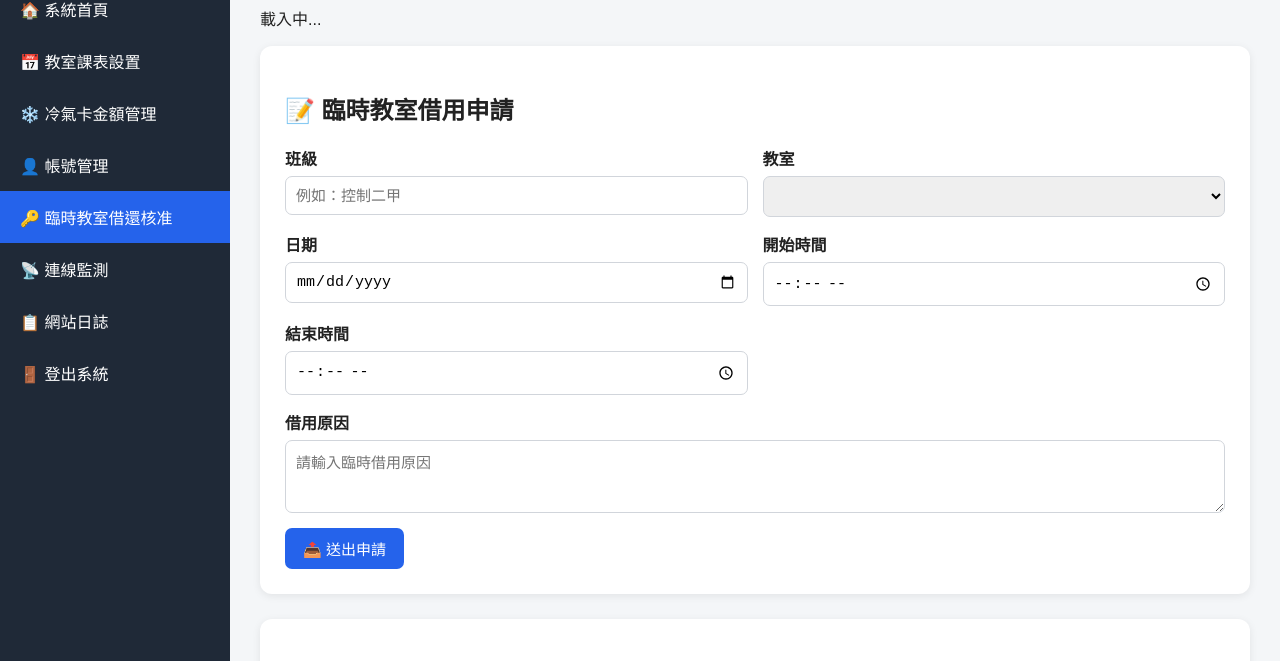
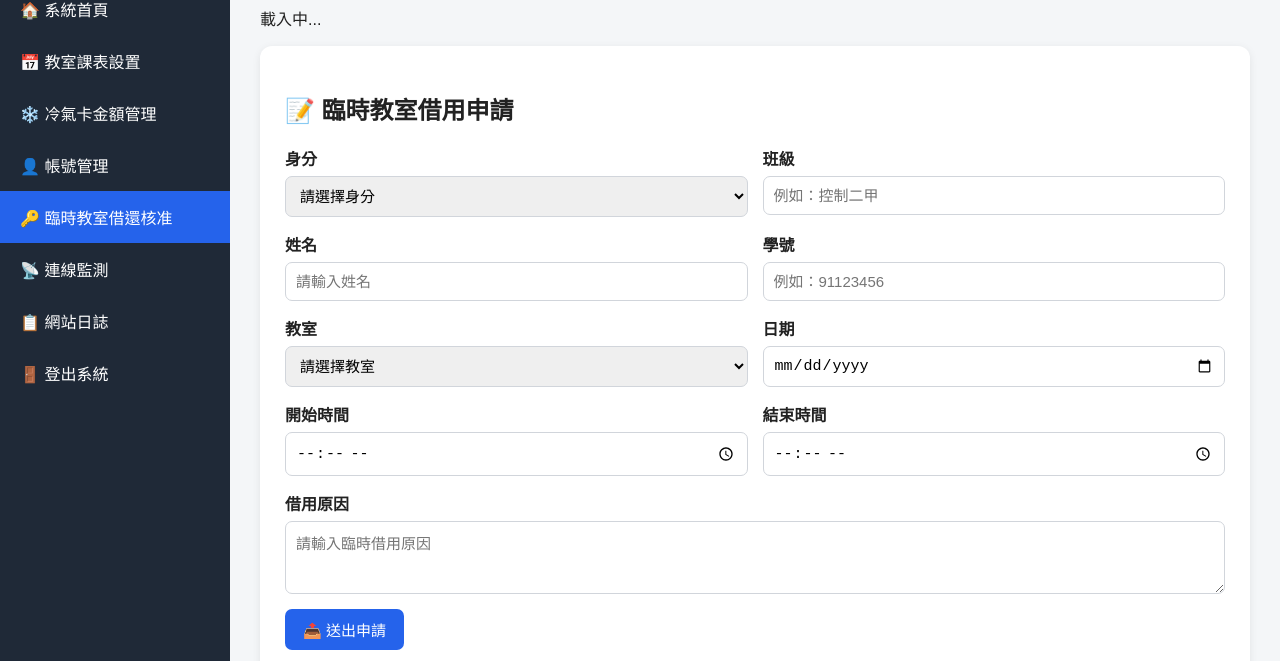
Before and after one commit to s1307110taivstpedutw-star/storage-system, a website: page public/temporary.html in a window 1280 px wide. Shown: the part 109-770 px from the top of the page. Drawn offline with Linux system fonts and the light colour scheme.

Commit message:
Update temporary.html

```diff
--- a/public/temporary.html
+++ b/public/temporary.html
@@ -30,52 +30,39 @@
       🔑 倉儲管理系統
     </div>
 
-    <a
-      class="menu"
-      href="/schedule.html">
+    <a class="menu" href="/schedule.html">
       🏠 系統首頁
     </a>
 
-    <a
-      class="menu"
-      href="/schedule.html">
+    <a class="menu" href="/schedule.html">
       📅 教室課表設置
     </a>
 
-    <a
-      class="menu"
-      href="#">
+    <a class="menu" href="#">
       ❄️ 冷氣卡金額管理
     </a>
 
-    <a
-      class="menu"
-      href="#">
+    <a class="menu" href="#">
       👤 帳號管理
     </a>
 
-    <a
-      class="menu active"
-      href="/temporary.html">
+    <a class="menu active" href="/temporary.html">
       🔑 臨時教室借還核准
     </a>
 
-    <a
-      class="menu"
-      href="#">
+    <a class="menu" href="#">
       📡 連線監測
     </a>
 
-    <a
-      class="menu"
-      href="#">
+    <a class="menu" href="#">
       📋 網站日誌
     </a>
 
     <a
       class="menu"
       href="#"
-      onclick="logout(); return false;">
+      onclick="logout(); return false;"
+    >
       🚪 登出系統
     </a>
 
@@ -109,6 +96,35 @@
 
       <div class="form-grid">
 
+        <!-- 身分 -->
+
+        <div>
+
+          <label for="identity">
+            身分
+          </label>
+
+          <select id="identity">
+
+            <option value="">
+              請選擇身分
+            </option>
+
+            <option value="teacher">
+              老師
+            </option>
+
+            <option value="student">
+              學生
+            </option>
+
+          </select>
+
+        </div>
+
+
+        <!-- 班級 -->
+
         <div>
 
           <label for="className">
@@ -124,6 +140,42 @@
         </div>
 
 
+        <!-- 姓名 -->
+
+        <div>
+
+          <label for="applicantName">
+            姓名
+          </label>
+
+          <input
+            id="applicantName"
+            type="text"
+            placeholder="請輸入姓名"
+          >
+
+        </div>
+
+
+        <!-- 學號 -->
+
+        <div>
+
+          <label for="studentId">
+            學號
+          </label>
+
+          <input
+            id="studentId"
+            type="text"
+            placeholder="例如：91123456"
+          >
+
+        </div>
+
+
+        <!-- 教室 -->
+
         <div>
 
           <label for="classroom">
@@ -131,10 +183,49 @@
           </label>
 
           <select id="classroom">
+
+            <option value="">
+              請選擇教室
+            </option>
+
+            <option value="1">
+              1 號教室
+            </option>
+
+            <option value="2">
+              2 號教室
+            </option>
+
+            <option value="3">
+              3 號教室
+            </option>
+
+            <option value="4">
+              4 號教室
+            </option>
+
+            <option value="5">
+              5 號教室
+            </option>
+
+            <option value="6">
+              6 號教室
+            </option>
+
+            <option value="7">
+              7 號教室
+            </option>
+
+            <option value="8">
+              8 號教室
+            </option>
+
           </select>
 
         </div>
 
+
+        <!-- 日期 -->
 
         <div>
 
@@ -150,6 +241,8 @@
         </div>
 
 
+        <!-- 開始時間 -->
+
         <div>
 
           <label for="startTime">
@@ -163,6 +256,8 @@
 
         </div>
 
+
+        <!-- 結束時間 -->
 
         <div>
 
@@ -178,6 +273,8 @@
         </div>
 
 
+        <!-- 原因 -->
+
         <div class="full">
 
           <label for="reason">
@@ -187,19 +284,21 @@
           <textarea
             id="reason"
             rows="3"
-            placeholder="請輸入臨時借用原因"></textarea>
+            placeholder="請輸入臨時借用原因"
+          ></textarea>
 
         </div>
 
+
+        <!-- 送出 -->
 
         <div class="full">
 
           <button
             class="btn-primary"
-            onclick="submitBooking()">
-
+            onclick="submitBooking()"
+          >
             📤 送出申請
-
           </button>
 
         </div>
@@ -229,15 +328,19 @@
 
               <th>狀態</th>
 
+              <th>身分</th>
+
               <th>班級</th>
+
+              <th>姓名</th>
+
+              <th>學號</th>
 
               <th>教室</th>
 
               <th>日期</th>
 
               <th>時間</th>
-
-              <th>申請人</th>
 
               <th>機械手臂格位</th>
 
@@ -269,7 +372,8 @@
 
       <div
         id="slots"
-        class="slots">
+        class="slots"
+      >
       </div>
 
     </div>
@@ -277,8 +381,6 @@
   </div>
 
 
-  <!-- JavaScript -->
-
   <script src="/js/temporary.js"></script>
 
 </body>
```
